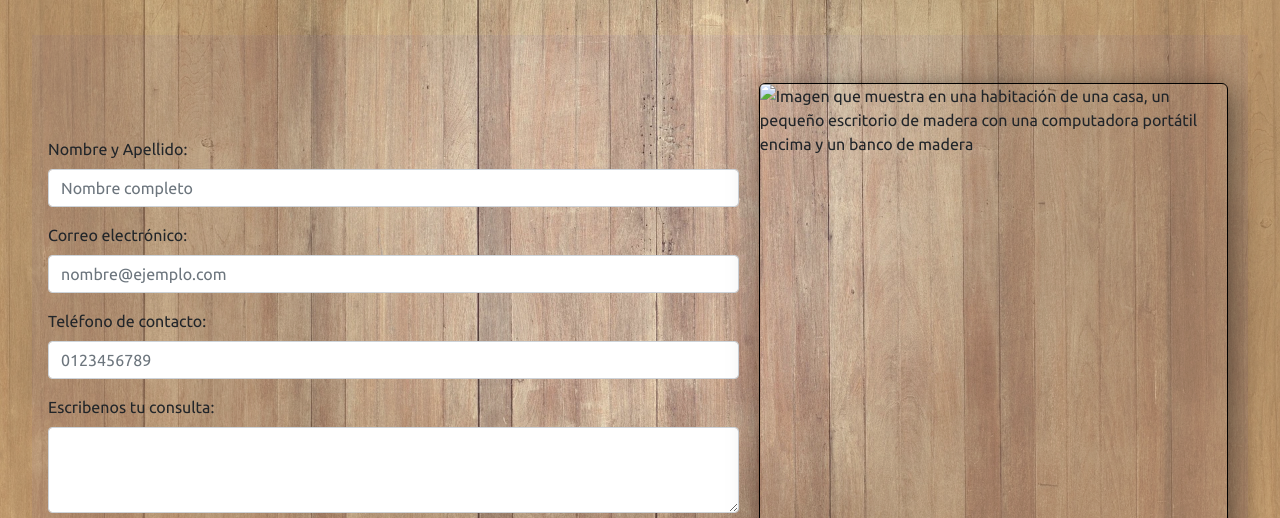
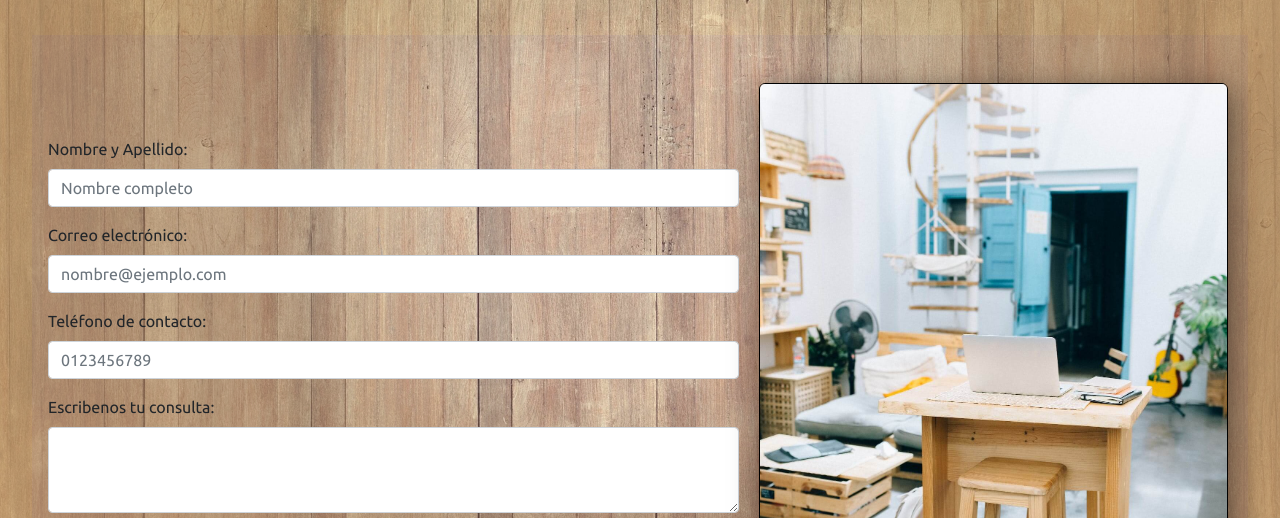
Before and after one commit to JulioBarnes/proyecto_web_comision53795, a website: page pages/contactos.html in a window 1280 px wide. Shown: the part 193-711 px from the top of the page. Drawn offline with Linux system fonts and the light colour scheme.

Commit message:
se corrige un error en contactos con la imagen

```diff
--- a/pages/contactos.html
+++ b/pages/contactos.html
@@ -46,7 +46,7 @@
     <main class="my-5">
         <h1 class="H1 text-center">Contactanos</h1>
         <section class="my-5 mx-auto d-flex flex-column-reverse align-items-center flex-sm-row-reverse justify-content-sm-between sectioncontactos">
-            <img class="align-self-sm-start my-5 boxcontactos" src="../assests/img/Imagen de mueble para contactos (1).jpg.jpg" alt="Imagen que muestra en una habitación de una casa, un pequeño escritorio de madera con una computadora portátil encima y un banco de madera" loading="lazy">
+            <img class="align-self-sm-start my-5 boxcontactos" src="../assests/img/Imagen de mueble para contactos (1).jpg" alt="Imagen que muestra en una habitación de una casa, un pequeño escritorio de madera con una computadora portátil encima y un banco de madera" loading="lazy">
             <form class="w-75 my-4 ps-3 text-start" method="post">
                 <div class="mb-3">
                     <label for="name" class="form-label">Nombre y Apellido:</label>
```
